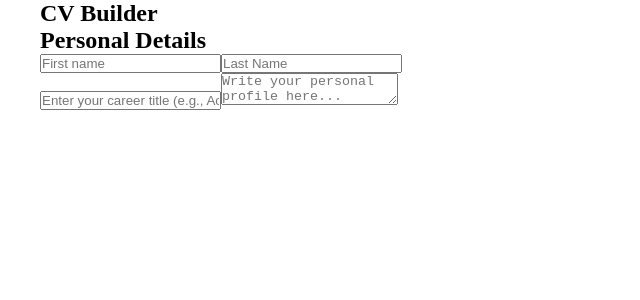
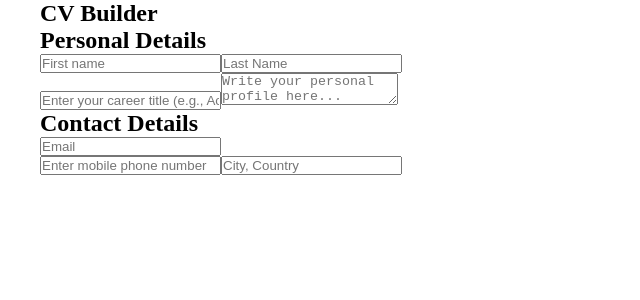
Before and after one commit to gavinv-m/cv-application, a React (Vite) app: page / in a window 1280 px wide. Shown: the top 300 px of the page, without its empty margins (0-640 px from the left). Built offline with nearby package versions, Linux system fonts and the light colour scheme.

Commit message:
feat: Create contact details

```diff
--- a/src/App.jsx
+++ b/src/App.jsx
@@ -1,5 +1,6 @@
 import Header from './sidebar/Header';
 import PersonalDetails from './sidebar/PersonalDetails';
+import ContactDetails from './sidebar/ContactDetails';
 
 export default function App() {
   return (
@@ -7,6 +8,7 @@ export default function App() {
       <aside>
         <Header></Header>
         <PersonalDetails></PersonalDetails>
+        <ContactDetails></ContactDetails>
       </aside>
       <main></main>
     </>
--- a/src/sidebar/ContactDetails.jsx
+++ b/src/sidebar/ContactDetails.jsx
@@ -1 +1,15 @@
-export default function ContactDetails() {}
+export default function ContactDetails() {
+  return (
+    <div className="contact-details">
+      <div className="contact-details-header">
+        {/* TODO: Add svg contact card */}
+        <h2>Contact Details</h2>
+      </div>
+      <input type="email" placeholder="Email" />
+      <div className="cell-location">
+        <input type="tel" placeholder="Enter mobile phone number" />
+        <input type="text" placeholder="City, Country" />
+      </div>
+    </div>
+  );
+}
```
